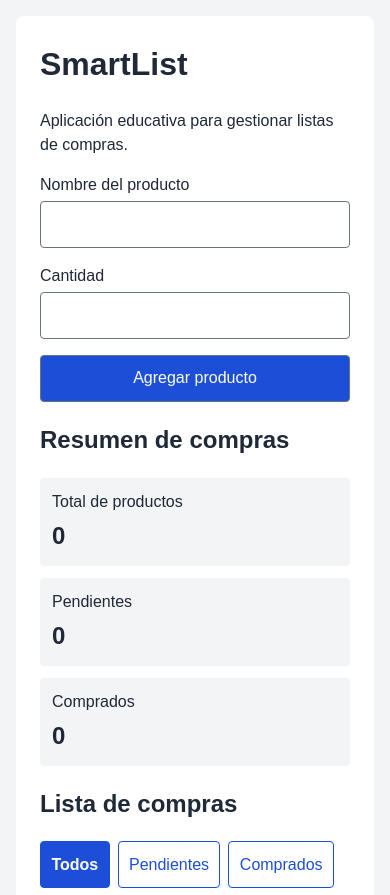
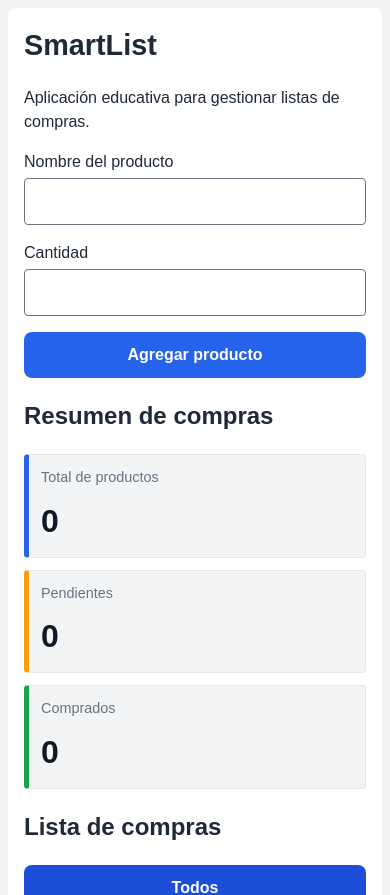
Before and after one commit to Tendencias-ISW-AI/Grupo-5, a React (Vite) app: page / in a window 390 px wide. Shown: the top 895 px of the page. Built offline with nearby package versions, Linux system fonts and the light colour scheme.

Commit message:
feat(SMARTLIST-10): mejorar interfaz visual y responsive

```diff
--- a/src/App.css
+++ b/src/App.css
@@ -41,9 +41,41 @@ input:not([type="checkbox"]), button {
 input { min-width: 0; }
 
 button {
-  background: #1d4ed8;
+  font-weight: 600;
+  border: none;
+  border-radius: 0.5rem;
+  padding: 0.7rem 1rem;
+  cursor: pointer;
+  transition: all 0.2s ease;
+}
+
+button:hover {
+  opacity: 0.9;
+  transform: translateY(-1px);
+}
+
+button:active {
+  transform: translateY(0);
+}
+
+.shopping-form button {
+  background: #2563eb;
   color: white;
-  cursor: pointer;
+}
+
+.edit-button {
+  background: #2563eb;
+  color: white;
+}
+
+.remove-button {
+  background: #dc2626;
+  color: white;
+}
+
+.edit-actions button:last-child {
+  background: #6b7280;
+  color: white;
 }
 
 input:focus-visible, button:focus-visible {
@@ -70,7 +102,18 @@ input[aria-invalid="true"] { border-color: #b91c1c; }
   min-width: 0;
 }
 
-.product-status { color: #374151; }
+.product-status {
+  padding: 0.25rem 0.6rem;
+  border-radius: 999px;
+  font-size: 0.85rem;
+  font-weight: 600;
+  background: #fef3c7;
+  color: #92400e;
+}
+.product-name-purchased + span {
+  background: #dcfce7;
+  color: #166534;
+}
 
 .purchase-checkbox {
   width: 1.25rem;
@@ -148,3 +191,78 @@ input[aria-invalid="true"] { border-color: #b91c1c; }
   font-size: 1.5rem;
   font-weight: bold;
 }
+.summary-card {
+  padding: 1rem;
+  border-radius: 0.75rem;
+  background: #f8fafc;
+  border: 1px solid #e5e7eb;
+  transition: transform 0.2s ease, box-shadow 0.2s ease;
+}
+
+.summary-card:hover {
+  transform: translateY(-3px);
+  box-shadow: 0 8px 20px rgba(0,0,0,0.08);
+}
+
+.summary-card dt {
+  font-size: 0.9rem;
+  color: #6b7280;
+  margin-bottom: 0.5rem;
+}
+
+.summary-card dd {
+  font-size: 2rem;
+  font-weight: bold;
+  color: #111827;
+}
+
+.summary-card.total {
+  border-left: 5px solid #2563eb;
+}
+
+.summary-card.pending {
+  border-left: 5px solid #f59e0b;
+}
+
+.summary-card.purchased {
+  border-left: 5px solid #16a34a;
+}
+@media (max-width: 640px) {
+
+  .app {
+    margin: 0.5rem;
+    padding: 1rem;
+    border-radius: 0.5rem;
+  }
+
+  h1 {
+    font-size: 1.8rem;
+  }
+
+  .shopping-summary dl {
+    grid-template-columns: 1fr;
+  }
+
+  .shopping-item {
+    flex-direction: column;
+    align-items: stretch;
+  }
+
+  .purchase-checkbox {
+    align-self: flex-start;
+  }
+
+  .edit-button,
+  .remove-button {
+    width: 100%;
+  }
+
+  .shopping-filters {
+    flex-direction: column;
+  }
+
+  .shopping-filters button {
+    width: 100%;
+  }
+
+}
--- a/src/components/ShoppingSummary.jsx
+++ b/src/components/ShoppingSummary.jsx
@@ -6,10 +6,22 @@ export default function ShoppingSummary({ total, pending, purchased }) {
   return (
     <section className="shopping-summary" aria-labelledby={headingId}>
       <h2 id={headingId}>Resumen de compras</h2>
+
       <dl>
-        <div><dt>Total de productos</dt><dd>{total}</dd></div>
-        <div><dt>Pendientes</dt><dd>{pending}</dd></div>
-        <div><dt>Comprados</dt><dd>{purchased}</dd></div>
+        <div className="summary-card total">
+          <dt>Total de productos</dt>
+          <dd>{total}</dd>
+        </div>
+
+        <div className="summary-card pending">
+          <dt>Pendientes</dt>
+          <dd>{pending}</dd>
+        </div>
+
+        <div className="summary-card purchased">
+          <dt>Comprados</dt>
+          <dd>{purchased}</dd>
+        </div>
       </dl>
     </section>
   );
```
